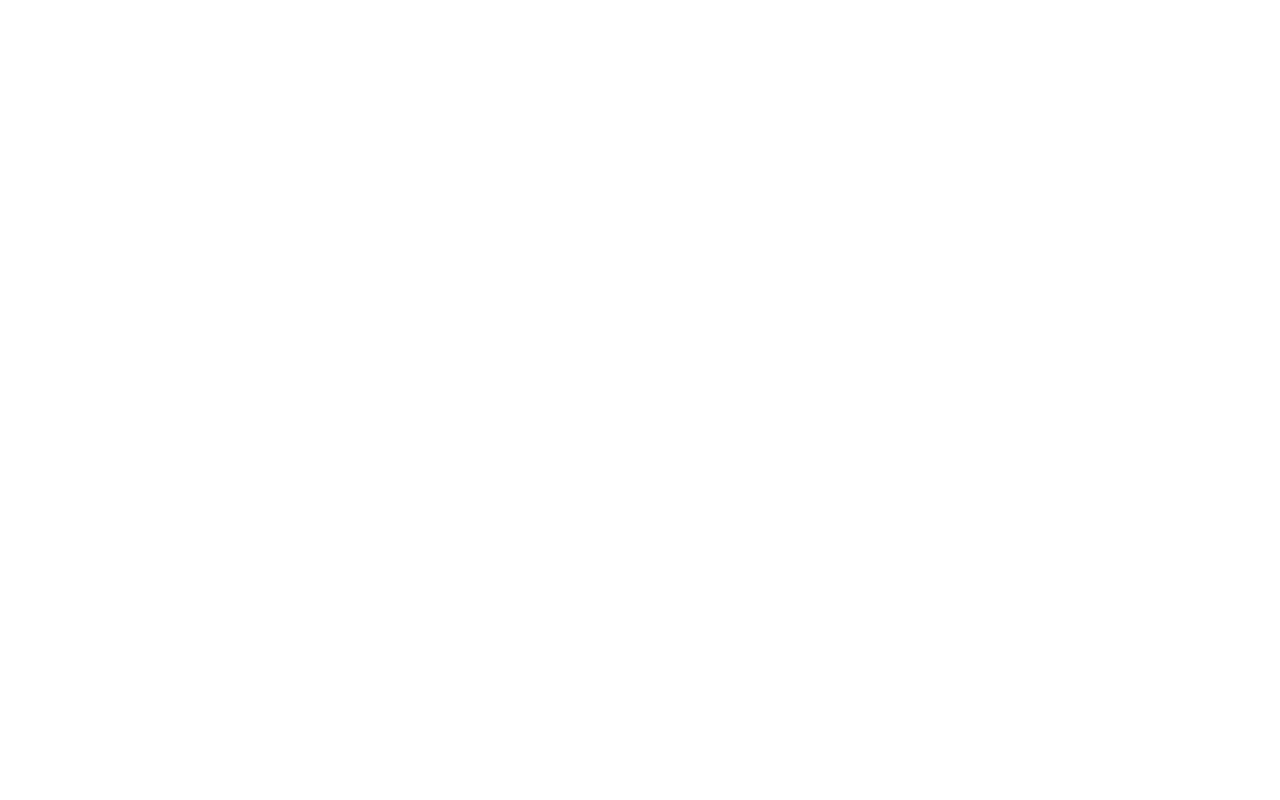
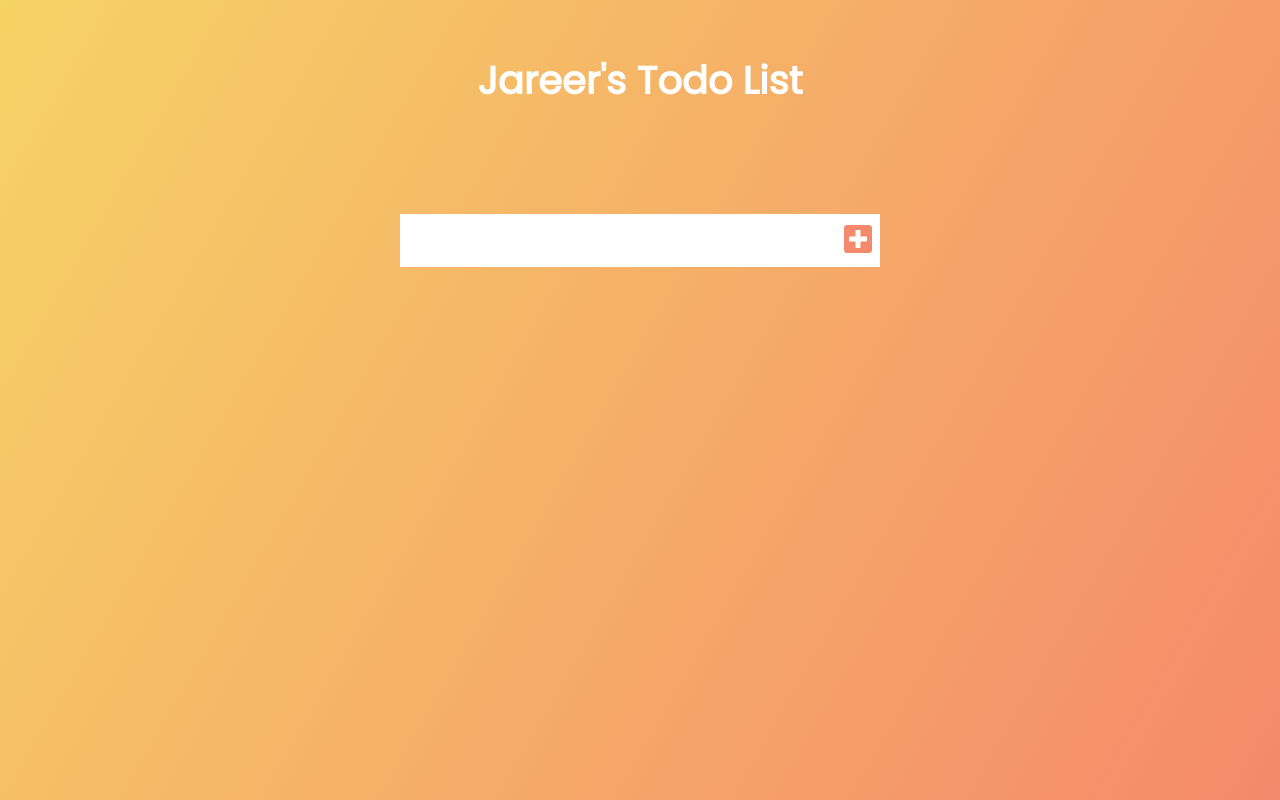
Before and after one commit to jareerzeenam/to-do-list-javascript, a plain HTML site: page index.html in a window 1280 px wide. Drawn offline with Linux system fonts and the light colour scheme.

Commit message:
Basic Designing and styles done

```diff
--- a/index.html
+++ b/index.html
@@ -3,10 +3,32 @@
   <head>
     <meta charset="UTF-8" />
     <meta name="viewport" content="width=device-width, initial-scale=1.0" />
-    <title>To Do JS</title>
+    <title>Todo List JS</title>
+    <link
+      href="https://fonts.googleapis.com/css2?family=Poppins&display=swap"
+      rel="stylesheet"
+    />
+    <link
+      rel="stylesheet"
+      href="https://cdnjs.cloudflare.com/ajax/libs/font-awesome/5.14.0/css/all.min.css"
+      integrity="sha512-1PKOgIY59xJ8Co8+NE6FZ+LOAZKjy+KY8iq0G4B3CyeY6wYHN3yt9PW0XpSriVlkMXe40PTKnXrLnZ9+fkDaog=="
+      crossorigin="anonymous"
+    />
     <link rel="stylesheet" href="style.css" />
   </head>
   <body>
+    <header>
+      <h1>Jareer's Todo List</h1>
+    </header>
+    <form>
+      <input type="text" class="todo-input" />
+      <button class="todo-button" type="submit">
+        <i class="fas fa-plus-square"></i>
+      </button>
+    </form>
+    <div class="todo-container">
+      <ul class="todo-list"></ul>
+    </div>
     <script src="./app.js"></script>
   </body>
 </html>
--- a/style.scss
+++ b/style.scss
@@ -0,0 +1,52 @@
+$white-text : #fff;
+$bg-gradient-one:#f6d365;
+$bg-gradient-two:#f5896b;
+
+* {
+    margin: 0;
+    padding: 0;
+    box-sizing: border-box;
+}
+
+body {
+    background-image: linear-gradient(120deg, $bg-gradient-one, $bg-gradient-two);
+    color: $white-text;
+    font-family: 'Poppins', sans-serif;
+    min-height: 100vh;
+}
+
+header {
+    font-size: 1.2rem;
+}
+
+header,
+form {
+    min-height: 20vh;
+    display: flex;
+    justify-content: center;
+    align-items: center;
+}
+
+form {
+
+    input,
+    button {
+        padding: 0.5rem;
+        font-size: 2rem;
+        border: none;
+        background: $white-text;
+        outline: none;
+    }
+
+    button {
+        color: $bg-gradient-two;
+        background: $white-text;
+        cursor: pointer;
+        transition: all 0.3s ease;
+
+        &:hover {
+            background: $bg-gradient-two;
+            color: $white-text;
+        }
+    }
+}
```
Also changed, not shown: style.css, 1 other file.
